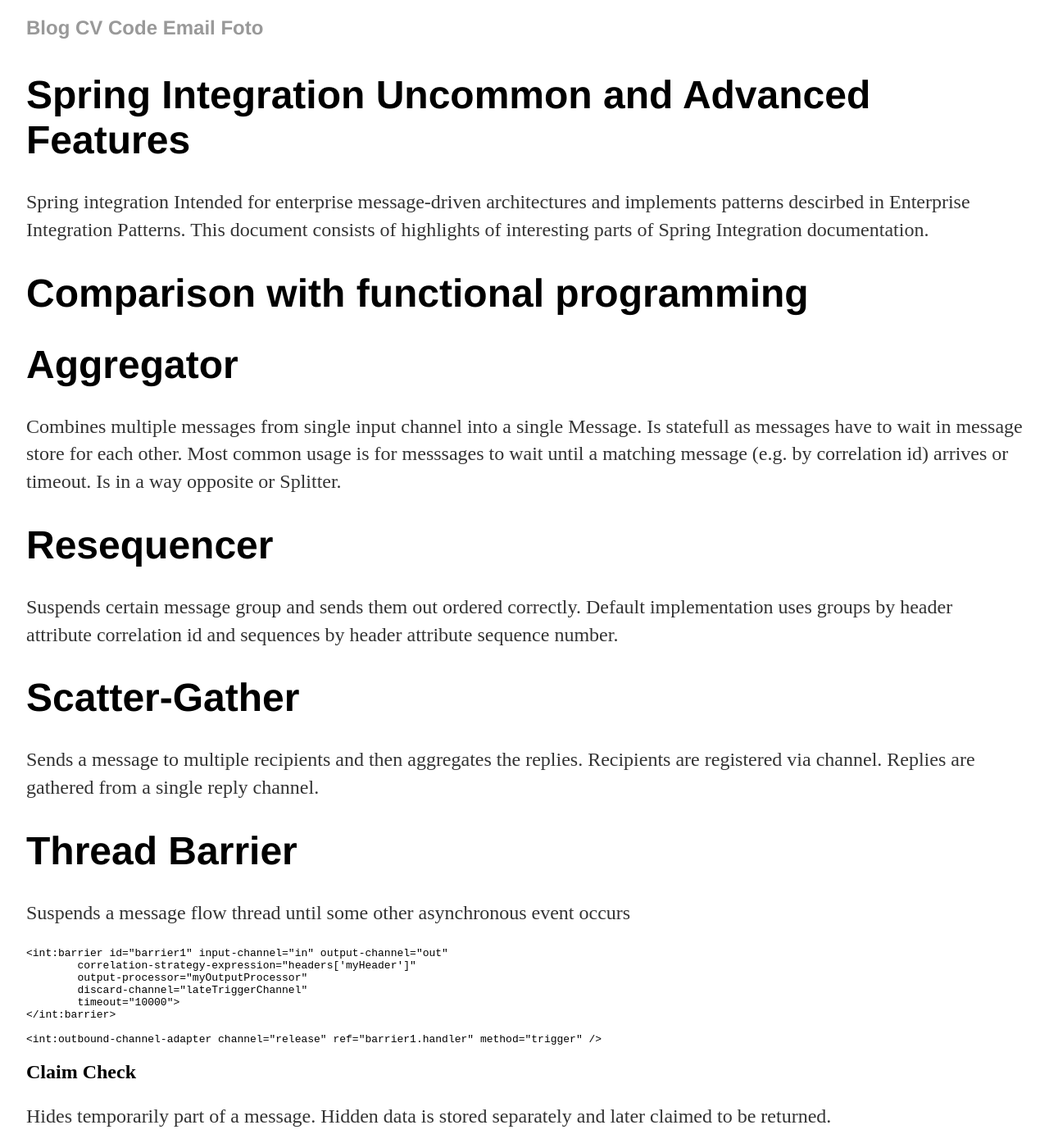
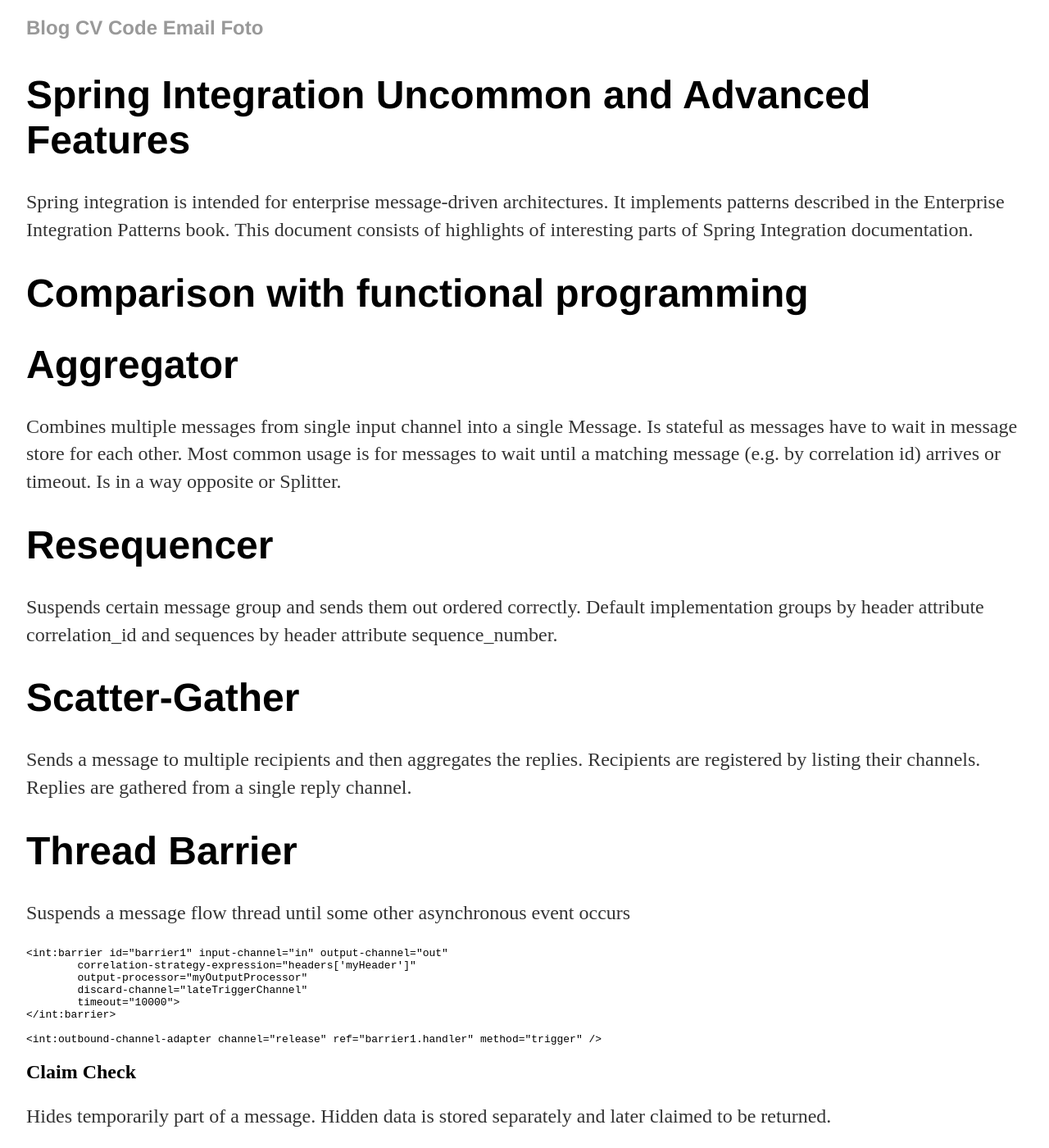
Before and after one commit to vackosar/vackosar.github.io, a Jekyll site: the page built from unpublished/Spring-Integration-Advanced-Features.md, in a window 1280 px wide and 1400 px high. Shown: the whole window at 82% size. Built offline with Jekyll 4.4.1, drawn with Linux system fonts in a browser that asks for light colours; our own code applies the rules of GitHub Pages for plain Markdown files; some of the changed text lies outside the part shown.

Commit message:
Spring Integration scratch

````diff
--- a/unpublished/Spring-Integration-Advanced-Features.md
+++ b/unpublished/Spring-Integration-Advanced-Features.md
@@ -1,18 +1,18 @@
 # Spring Integration Uncommon and Advanced Features
 
-Spring integration Intended for enterprise message-driven architectures and implements patterns descirbed in Enterprise Integration Patterns. This document consists of highlights of interesting parts of Spring Integration documentation.
+Spring integration is intended for enterprise message-driven architectures. It implements patterns described in the Enterprise Integration Patterns book. This document consists of highlights of interesting parts of Spring Integration documentation.
 
 # Comparison with functional programming
 
 
 # Aggregator
-Combines multiple messages from single input channel into a single Message. Is statefull as messages have to wait in message store for each other. Most common usage is for messsages to wait until a matching message (e.g. by correlation id) arrives or timeout. Is in a way opposite or Splitter.
+Combines multiple messages from single input channel into a single Message. Is stateful as messages have to wait in message store for each other. Most common usage is for messages to wait until a matching message (e.g. by correlation id) arrives or timeout. Is in a way opposite or Splitter.
 
 # Resequencer
-Suspends certain message group and sends them out ordered correctly. Default implementation uses groups by header attribute correlation id and sequences by header attribute sequence number.
+Suspends certain message group and sends them out ordered correctly. Default implementation groups by header attribute correlation_id and sequences by header attribute sequence_number.
 
 # Scatter-Gather
-Sends a message to multiple recipients and then aggregates the replies. Recipients are registered via channel. Replies are gathered from a single reply channel.
+Sends a message to multiple recipients and then aggregates the replies. Recipients are registered by listing their channels. Replies are gathered from a single reply channel.
 
 # Thread Barrier
 
@@ -31,6 +31,7 @@
 
 ## Claim Check
 Hides temporarily part of a message. Hidden data is stored separately and later claimed to be returned.
+
 ```
 <int:claim-check-in id="checkin"
         input-channel="checkinChannel"
@@ -50,9 +51,6 @@
 - Point to Point: Default
 - Publish, subscribe
 
-## Channel Datatype
-Strong typing can be used on channel level as well: ```<int:channel id="numberChannel" datatype="java.lang.Number"/>```
-
 ## Channel Types
 
 - DirectChannel: Default channel type. Single thread executes handler on the receiver side.
@@ -126,6 +124,6 @@
 - Calls beforeShutdown() on beans implementing OrderlyShutdownCapable.
 - Stops any active channels, such as JMS- or AMQP-backed channels.
 - Stops all MessageSources.
-- Stops all inbound MessageProducer s (that are not OrderlyShutdownCapable).
+- Stops all inbound MessageProducer's (that are not OrderlyShutdownCapable).
 - Waits for any remaining time left, as defined by the value of the long parameter passed in to the operation.
 - Calls afterShutdown() on all OrderlyShutdownCapable components.
````
Also changed, not shown: other parts of unpublished/Spring-Integration-Advanced-Features.md (+1 -1 lines).
